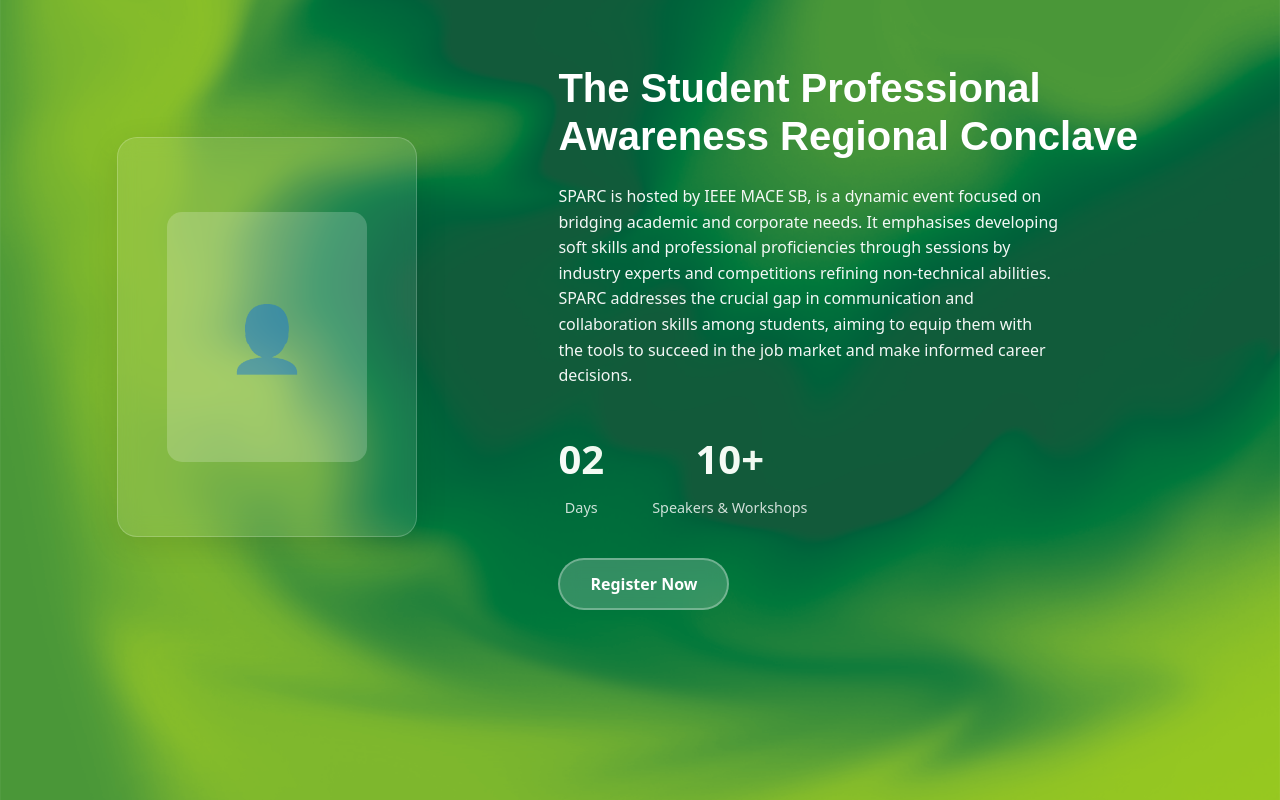
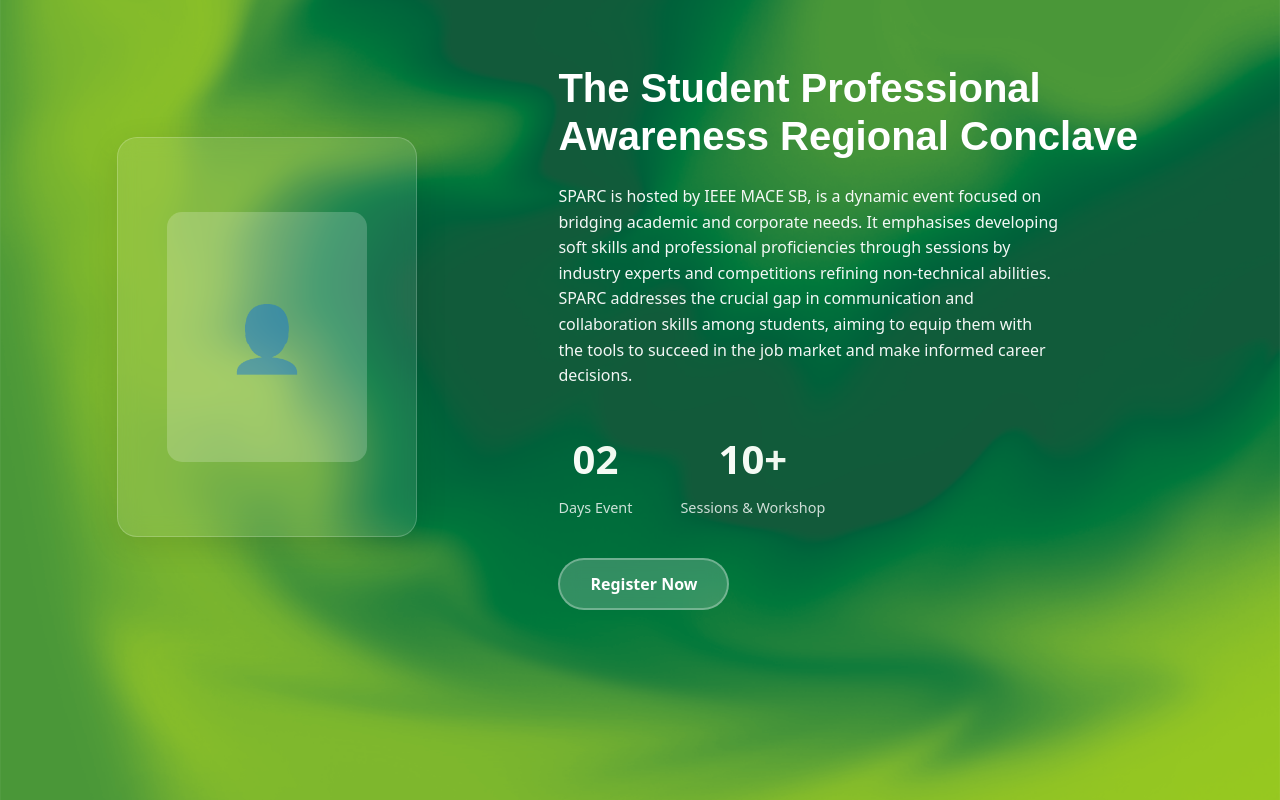
Before and after one commit to Jeslin-git/sparc25, a React (Vite) app: page / in a window 1280 px wide. Shown: the part 2336-3136 px from the top of the page. Built offline with nearby package versions, Linux system fonts and the light colour scheme; a web font is replaced by a local one.

Commit message:
Updated About.tsx

```diff
--- a/src/components/About.tsx
+++ b/src/components/About.tsx
@@ -28,11 +28,11 @@
           <div className="about-stats">
             <div className="stat-item">
               <div className="stat-number">02</div>
-              <div className="stat-label">Days</div>
+              <div className="stat-label">Days Event</div>
             </div>
             <div className="stat-item">
               <div className="stat-number">10+</div>
-              <div className="stat-label">Speakers & Workshops</div>
+              <div className="stat-label">Sessions & Workshop</div>
             </div>
           </div>
 
```
